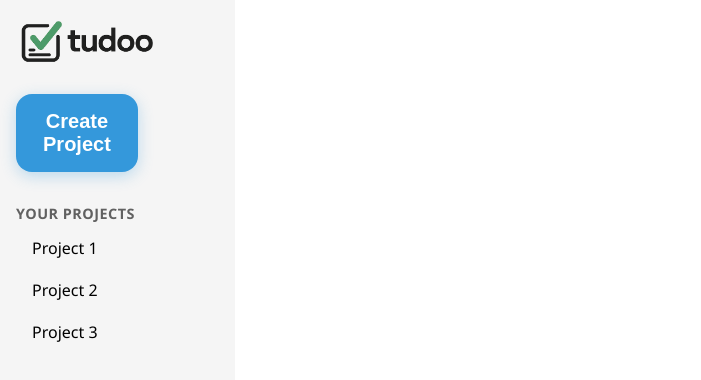
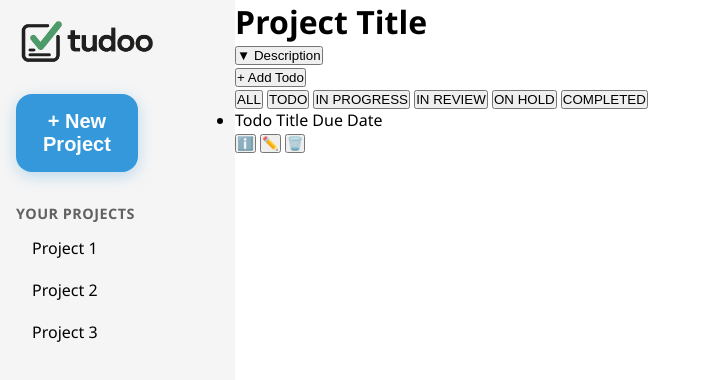
Before and after one commit to linzi-v7/todo-list, a website built with webpack: page src/template.html in a window 1280 px wide. Shown: the whole page, without its empty margins (0-701 px from the left). Built offline with nearby package versions, Linux system fonts and the light colour scheme.

Commit message:
feat: add project info area
still needs further polishing

```diff
--- a/src/template.html
+++ b/src/template.html
@@ -19,14 +19,56 @@
     <div class="main-site">
         <div class="project-sidebar">
             <img src="./assets/logo-rectangle.png" alt="tudoo site logo" class="site-logo">
-            <button class="add-project-button">Create Project</button>
+            <button class="add-project-button">+ New Project</button>
             <p>Your Projects</p>
             <ul class="project-list">
                 <!-- dynamically add projects here -->
                  <li>Project 1</li>
                  <li>Project 2</li>
                  <li>Project 3</li>
+            </ul>
+        </div>
 
+        <div class="project-info">
+
+            <div class="project-header">
+            <h1 class="project-title">Project Title</h1>
+            <div class="description-container">
+                <button class="description-toggle">▼ Description</button>
+                <div class="project-description inactive">Project Description</div>
+            </div>
+
+            </div>
+
+            <div class="project-controls">
+                <button class="add-todo-button">+ Add Todo</button>
+
+                <div class="filter-buttons">
+                    <button class="filter-btn active" data-filter="all">ALL</button>
+                    <button class="filter-btn" data-filter="todo">TODO</button>
+                    <button class="filter-btn" data-filter="in-progress">IN PROGRESS</button>
+                    <button class="filter-btn" data-filter="in-review">IN REVIEW</button>
+                    <button class="filter-btn" data-filter="on-hold">ON HOLD</button>
+                    <button class="filter-btn" data-filter="completed">COMPLETED</button>
+                </div>
+            </div>
+
+            <ul class="todo-list">
+                <!-- dynamically add todos here -->
+                <li class="todo-item" data-status="todo">
+                    <div class="todo-main">
+                        <span class="todo-title">Todo Title</span>
+                        <span class="todo-duedate">Due Date</span>
+
+                        <div class="todo-controls">
+                            <button class="todo-info-button">ℹ️</button>
+                            <button class="todo-edit-button">✏️</button>
+                            <button class="todo-delete-button">🗑️</button>
+                        </div>
+                        <!-- still need to add way to see todo info, possibly modal
+                         check MDN Documentation before adding it -->
+                    </div>
+                </li>
             </ul>
         </div>
     </div>
```
